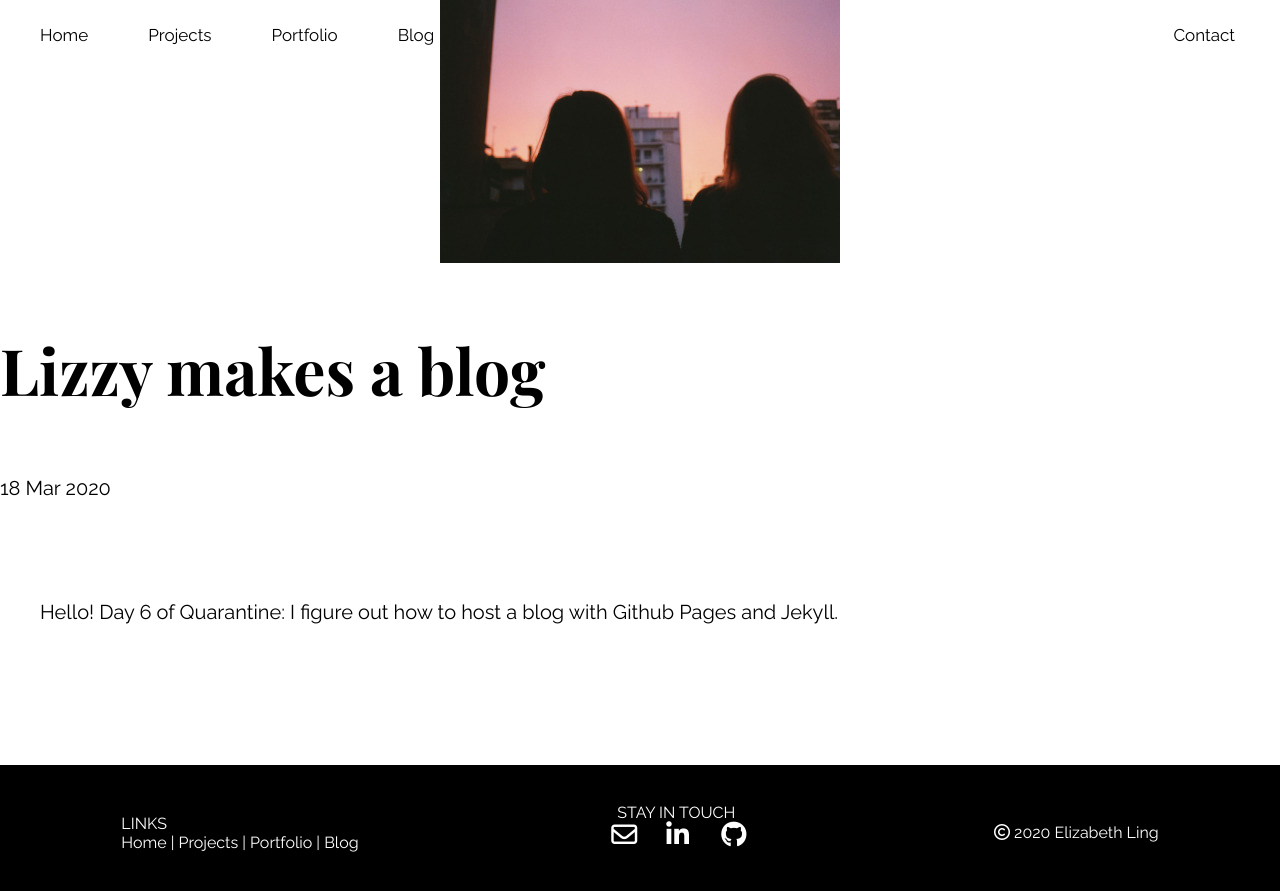
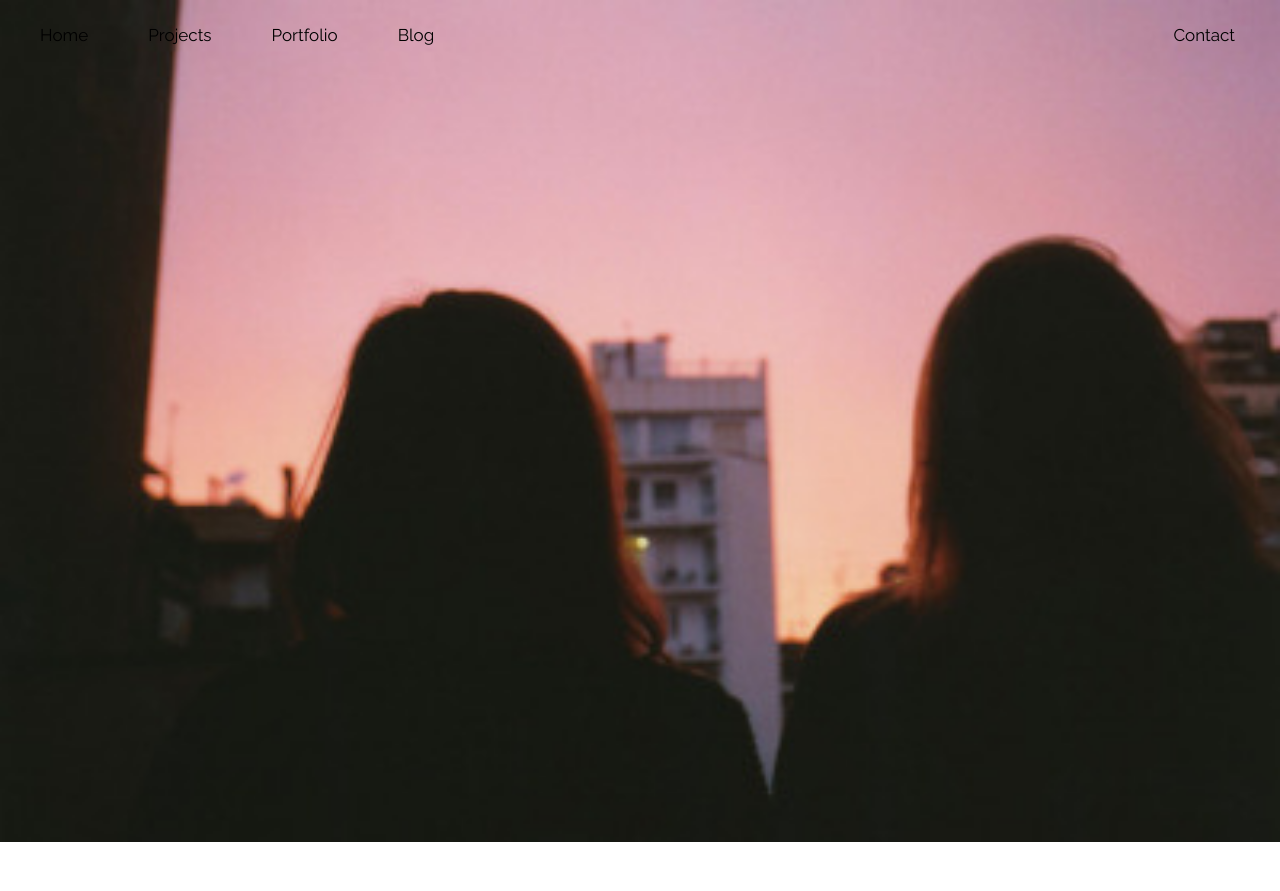
Before and after one commit to lingelizabeth/lingelizabeth.github.io, a Jekyll site: the page built from _posts/2020-03-18-blog-created.md, in a window 1280 px wide and 900 px high. Shown: the top 891 px of the window. Built offline with Jekyll 4.4.1, drawn with Linux system fonts in a browser that asks for light colours; nearby versions of some CDN libraries.

Commit message:
styling for post headers 3/27

```diff
--- a/_layouts/post.html
+++ b/_layouts/post.html
@@ -1,15 +1,18 @@
 ---
 layout: default
 ---
-<div class="post-header">
+<div class="post-header-img">
   {% if page.related_image %}
     <img src="{{ page.related_image }}" alt="">
   {% endif %}
 </div>
 
-<h3>{{ page.title }}</h3>
+<div class="header" id="post-header-title">
+  <h3>{{ page.title }}</h3>
+  <p class="meta">{{ page.date | date_to_string }}</p>
 
-<p class="meta">{{ page.date | date_to_string }}</p>
+</div>
+
 
 <div class="post">
   {{ content }}
--- a/blog/index.html
+++ b/blog/index.html
@@ -2,7 +2,7 @@
 layout: default
 title: Blog
 ---
-	<div id="blog-header">
+	<div id="blog-header" class="header">
 		<h3 class="blog-title">{{ page.title }}</h3>
 		<p class="blog-title">Currently under construction - check back soon!</p>
 	</div>
--- a/css/main.css
+++ b/css/main.css
@@ -22,19 +22,27 @@
 	padding-top: 50px;
 }
 #blog-header{
+
+	background-color: pink; /* For browsers that do not support gradients */
+  	background-image: linear-gradient(to bottom right, cornflowerblue, pink);
+}
+.header{
 	display: flex;
 	flex-direction: column;
 	align-items: flex-start;
 	justify-content: center;
 	width:100vw;
 	height: 400px;
-	background-color: pink; /* For browsers that do not support gradients */
-  	background-image: linear-gradient(to bottom right, cornflowerblue, pink);
 }
 .blog-title{
 	padding-left: 5vw;
 	line-height: 55px;
 	margin: 5px 10px;
+}
+.post-header-title{
+	margin: -400px 0 0 0px;
+	color: white;
+	text-shadow: -2px 2px 5px rgb(0, 0, 0, 0.2);
 }
 h3{
 	font-family:'Playfair Display', serif;
@@ -70,13 +78,18 @@
 .post{
 	margin: 100px 0px 0px 40px;
 }
-.post-header{
+.post-header-img{
 	margin:0 0;
 	display: flex;
 	justify-content: center;
 	align-items: center;
 	overflow: hidden;
 	width: 100vw;
+}
+.post-header-img img {
+    flex-shrink: 0;
+    min-width: 100%;
+    min-height: 100%
 }
 a{
 	text-decoration: none;
```
